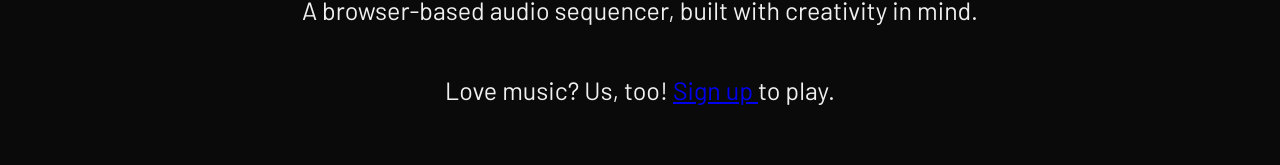
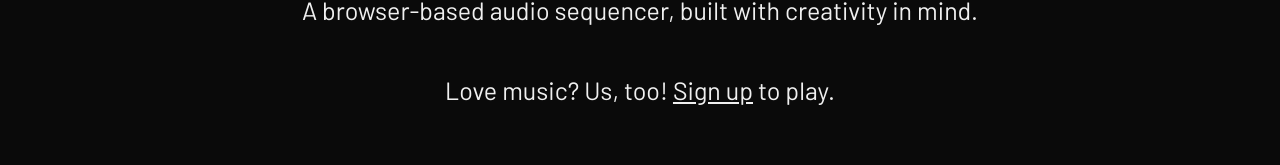
Before and after one commit to kakizaki55/geo-tone-frontend, a React app: page / in a window 1280 px wide. Shown: the part 428-593 px from the top of the page. Built offline with nearby package versions, Linux system fonts and the light colour scheme; no server answers.

Commit message:
Change sign-up link on homepage to white with hover effect

```diff
--- a/src/views/Home/Home.css
+++ b/src/views/Home/Home.css
@@ -31,6 +31,14 @@
   animation-duration: 1.5s;
 }
 
+.registerLink {
+  color: var(--white-ish);
+}
+
+.registerLink:hover {
+  color: var(--aqua);
+}
+
 @keyframes right-spin {
   from {
     tranform: rotate(0deg);
--- a/src/views/Home/Home.jsx
+++ b/src/views/Home/Home.jsx
@@ -1,7 +1,7 @@
 import React from 'react';
 import styles from './Home.css';
 import shapes from '../../assets/shapes.png';
-import { NavLink } from 'react-router-dom';
+import { Link } from 'react-router-dom';
 
 export default function Home() {
   return (
@@ -14,8 +14,11 @@ export default function Home() {
         </div>
         <p>A browser-based audio sequencer, built with creativity in mind.</p>
         <p>
-          Love music? Us, too! <NavLink to="/register">Sign up </NavLink>to
-          play.
+          Love music? Us, too!{' '}
+          <Link to="/register" className={styles.registerLink}>
+            Sign up
+          </Link>{' '}
+          to play.
         </p>
       </div>
     </>
```
